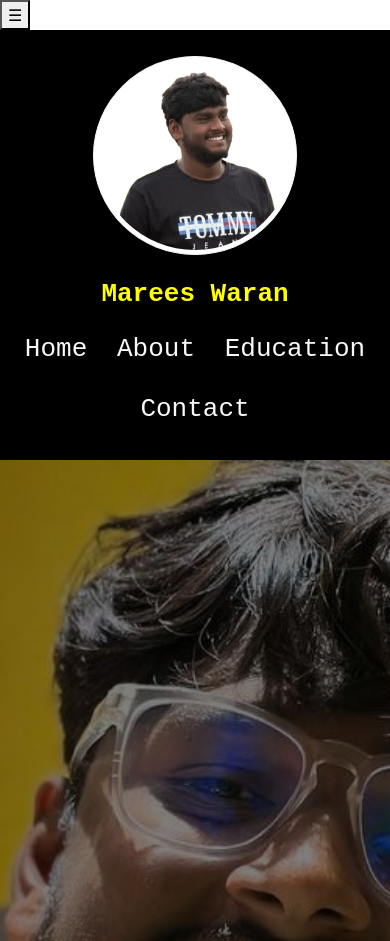
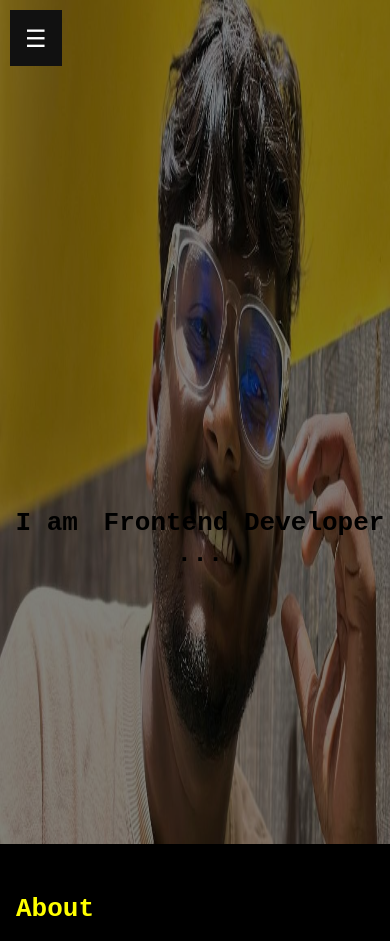
Before and after one commit to Mareeswaran27/Frontend-portfolio, a plain HTML site: page index.html in a window 390 px wide. Shown: the top 941 px of the page. Drawn offline with nearby package versions, Linux system fonts and the light colour scheme; files whose address does not match are found by name.

Commit message:
Update style.css

```diff
--- a/style.css
+++ b/style.css
@@ -319,42 +319,39 @@
     100% { transform: scale(1); }
   }
 
-/* General mobile optimizations */
-@media (max-width: 767px) {
+  .menu-toggle{
+    display: none;
+  }
+
+
+/* Default hidden state */
+@media (max-width: 992px) {
     #sidepage {
-        width: 100%;
-        height: auto;
-        position: relative;
-        padding: 10px;
-    }
-    #sidepage ul {
-        display: flex;
-        flex-wrap: wrap;
-        justify-content: space-around;
-        padding: 0;
-    }
-    #sidepage ul a {
-        font-size: medium;
-        padding: 5px 10px;
+        transform: translateX(-100%);
+        transition: transform 0.3s ease-in-out;
+        width: 250px;
+        height: 100vh;
+        position: fixed;
+        background-color: #111;
     }
 
-    .container1 img {
-        min-height: 50vh; /* Reduce the height of the image */
-        object-fit: cover; /* Crop image to fit within the container */
+    /* Show sidebar when active */
+    #sidepage.active {
+        transform: translateX(0);
     }
 
-    .top-left {
-        margin-top: 100px; /* Adjust for smaller screens */
-        font-size: large;
+    /* Hamburger menu button */
+    .menu-toggle {
+        position: fixed;
+        display: block;
+        top: 10px;
+        left: 10px;
+        background-color: #111;
+        color: white;
+        padding: 10px 15px;
+        border: none;
+        cursor: pointer;
+        z-index: 1000;
+        font-size: 24px;
     }
-
-    .timeline {
-        max-width: 100%;
-        padding: 15px;
-    }
-
-    .contact-form {
-        width: 100%; /* Use full width */
-        margin-top: 20px;
-    }
-    }
+}
```
